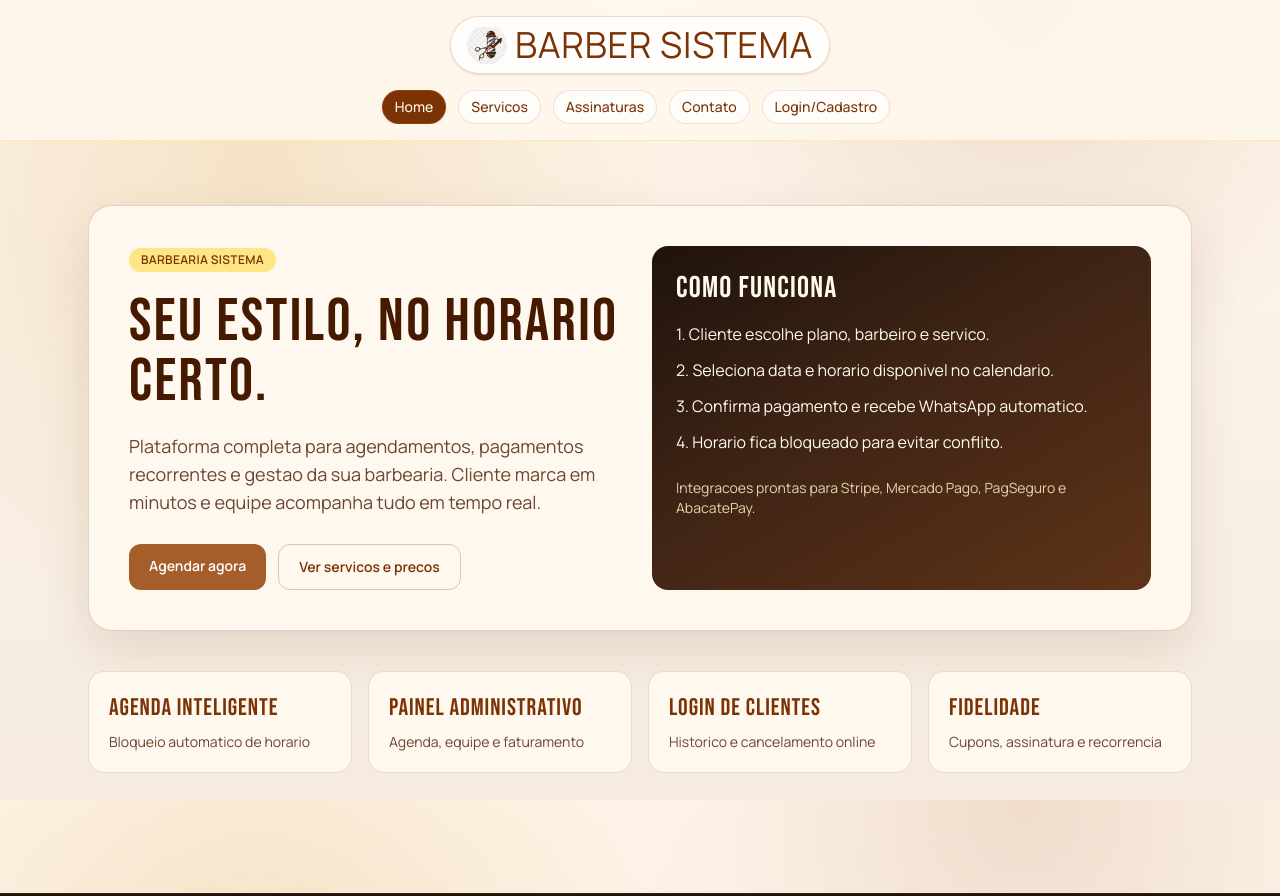
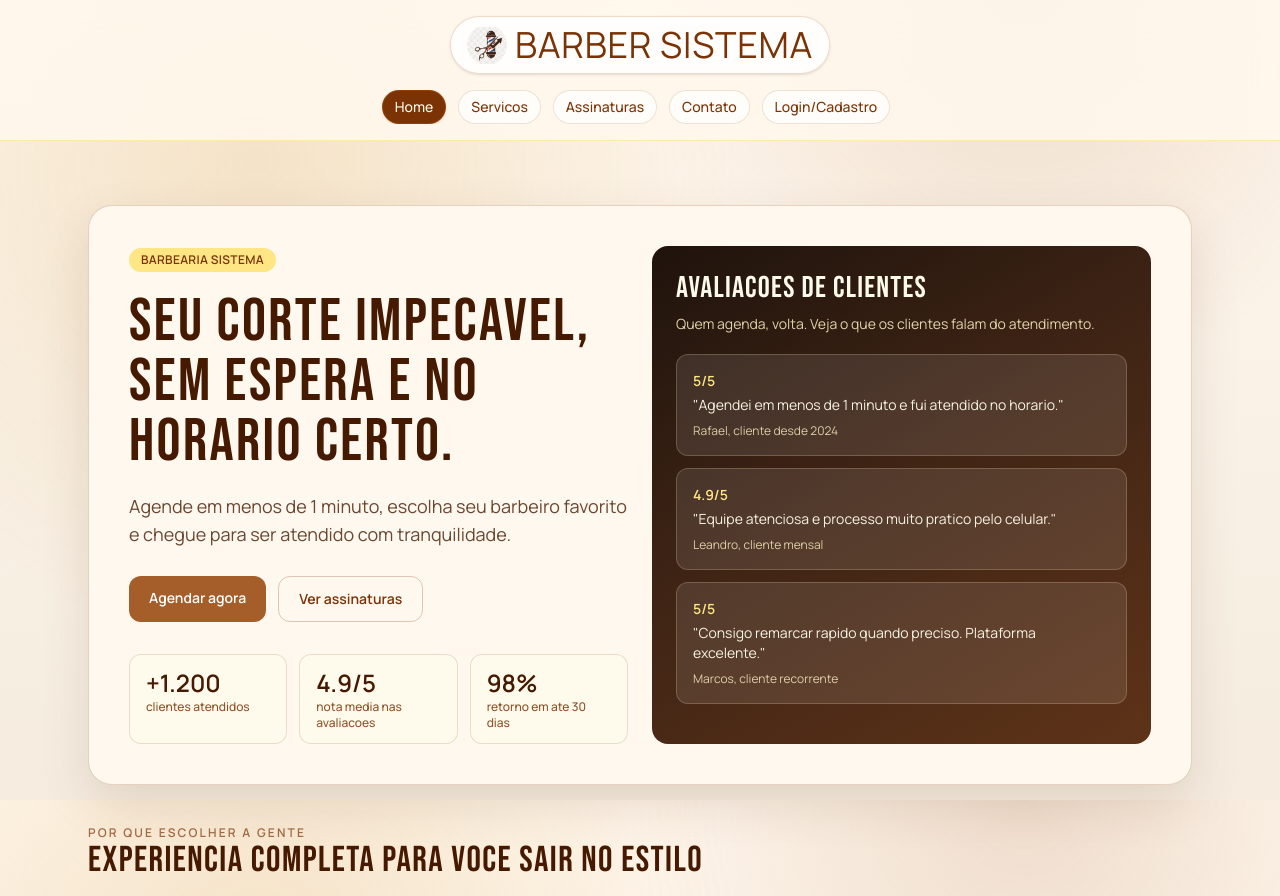
Before and after one commit to MTzica-TI/Sistema-de-Barbearia, a Next.js app: page / in a window 1280 px wide. Shown: the top 896 px of the page. Built offline with nearby package versions, Linux system fonts and the light colour scheme.

Commit message:
feat: atualizar conteúdo da página inicial com novas descrições e avaliações de clientes

```diff
--- a/src/app/page.tsx
+++ b/src/app/page.tsx
@@ -9,12 +9,11 @@ export default function Home() {
             BARBEARIA SISTEMA
           </p>
           <h1 className="text-5xl leading-none text-amber-950 sm:text-6xl">
-            Seu estilo, no horario certo.
+            Seu corte impecavel, sem espera e no horario certo.
           </h1>
           <p className="max-w-xl text-base text-amber-950/80 sm:text-lg">
-            Plataforma completa para agendamentos, pagamentos recorrentes e
-            gestao da sua barbearia. Cliente marca em minutos e equipe acompanha
-            tudo em tempo real.
+            Agende em menos de 1 minuto, escolha seu barbeiro favorito e
+            chegue para ser atendido com tranquilidade.
           </p>
           <div className="flex flex-wrap gap-3 pt-2">
             <Link
@@ -24,43 +23,95 @@ export default function Home() {
               Agendar agora
             </Link>
             <Link
-              href="/servicos"
+              href="/assinaturas"
               className="rounded-xl border border-amber-900/25 px-5 py-3 text-sm font-semibold text-amber-900 transition hover:bg-amber-100"
             >
-              Ver servicos e precos
+              Ver assinaturas
             </Link>
+          </div>
+          <div className="grid gap-3 pt-3 sm:grid-cols-3">
+            <div className="rounded-xl border border-amber-900/15 bg-amber-50/80 px-4 py-3">
+              <p className="text-2xl font-semibold text-amber-950">+1.200</p>
+              <p className="text-xs font-medium text-amber-900/85">clientes atendidos</p>
+            </div>
+            <div className="rounded-xl border border-amber-900/15 bg-amber-50/80 px-4 py-3">
+              <p className="text-2xl font-semibold text-amber-950">4.9/5</p>
+              <p className="text-xs font-medium text-amber-900/85">nota media nas avaliacoes</p>
+            </div>
+            <div className="rounded-xl border border-amber-900/15 bg-amber-50/80 px-4 py-3">
+              <p className="text-2xl font-semibold text-amber-950">98%</p>
+              <p className="text-xs font-medium text-amber-900/85">retorno em ate 30 dias</p>
+            </div>
           </div>
         </div>
         <div className="rounded-2xl bg-[linear-gradient(150deg,#1f130c,#3f2415_45%,#5e3318)] p-6 text-amber-50">
-          <h2 className="text-3xl">Como funciona</h2>
-          <ol className="mt-4 space-y-3 text-sm sm:text-base">
-            <li>1. Cliente escolhe plano, barbeiro e servico.</li>
-            <li>2. Seleciona data e horario disponivel no calendario.</li>
-            <li>3. Confirma pagamento e recebe WhatsApp automatico.</li>
-            <li>4. Horario fica bloqueado para evitar conflito.</li>
-          </ol>
-          <p className="mt-6 text-sm text-amber-100/85">
-            Integracoes prontas para Stripe, Mercado Pago, PagSeguro e
-            AbacatePay.
+          <h2 className="text-3xl">Avaliacoes de clientes</h2>
+          <p className="mt-2 text-sm text-amber-100/85">
+            Quem agenda, volta. Veja o que os clientes falam do atendimento.
           </p>
+
+          <div className="mt-5 space-y-3">
+            {[
+              [
+                "5/5",
+                "Agendei em menos de 1 minuto e fui atendido no horario.",
+                "Rafael, cliente desde 2024",
+              ],
+              [
+                "4.9/5",
+                "Equipe atenciosa e processo muito pratico pelo celular.",
+                "Leandro, cliente mensal",
+              ],
+              [
+                "5/5",
+                "Consigo remarcar rapido quando preciso. Plataforma excelente.",
+                "Marcos, cliente recorrente",
+              ],
+            ].map(([nota, comentario, autor]) => (
+              <article
+                key={autor}
+                className="rounded-xl border border-amber-100/20 bg-white/10 p-4"
+              >
+                <p className="text-sm font-semibold text-amber-200">{nota}</p>
+                <p className="mt-1 text-sm text-amber-50/95">"{comentario}"</p>
+                <p className="mt-2 text-xs text-amber-100/80">{autor}</p>
+              </article>
+            ))}
+          </div>
         </div>
       </div>
 
-      <div className="grid gap-4 sm:grid-cols-2 lg:grid-cols-4">
+      <div className="space-y-4">
+        <div className="flex items-end justify-between gap-4">
+          <div>
+            <p className="text-xs font-semibold tracking-[0.18em] text-amber-900/70">
+              POR QUE ESCOLHER A GENTE
+            </p>
+            <h2 className="text-3xl text-amber-950 sm:text-4xl">
+              Experiencia completa para voce sair no estilo
+            </h2>
+          </div>
+        </div>
+
+        <div className="grid gap-4 md:grid-cols-2 xl:grid-cols-4">
           {[
-          ["Agenda inteligente", "Bloqueio automatico de horario"],
-          ["Painel administrativo", "Agenda, equipe e faturamento"],
-          ["Login de clientes", "Historico e cancelamento online"],
-          ["Fidelidade", "Cupons, assinatura e recorrencia"],
-        ].map(([title, text]) => (
+            ["01", "Pontualidade de verdade", "Seu horario reservado para voce, sem fila e sem atraso."],
+            ["02", "Barbeiros especialistas", "Profissionais experientes em degradê, tesoura e acabamento."],
+            ["03", "Conforto do inicio ao fim", "Ambiente climatizado, atendimento atencioso e cafe por conta da casa."],
+            ["04", "Facilidade no pagamento", "Pix, cartao e dinheiro com confirmacao rapida no agendamento."],
+          ].map(([index, title, text]) => (
             <article
               key={title}
-            className="rounded-2xl border border-amber-900/15 bg-[var(--surface)] p-5"
+              className="group rounded-2xl border border-amber-900/15 bg-[var(--surface)] p-5 transition hover:-translate-y-1 hover:border-amber-800/30 hover:shadow-[0_14px_30px_rgba(90,45,12,0.12)]"
             >
-            <h3 className="text-2xl text-amber-900">{title}</h3>
-            <p className="mt-2 text-sm text-amber-950/80">{text}</p>
+              <p className="inline-flex rounded-full bg-amber-200 px-3 py-1 text-xs font-semibold text-amber-900">
+                {index}
+              </p>
+              <h3 className="mt-3 text-2xl text-amber-900">{title}</h3>
+              <p className="mt-2 text-sm leading-relaxed text-amber-950/80">{text}</p>
             </article>
           ))}
+        </div>
       </div>
     </section>
   );
```
Lines whose indentation alone changed are shown as unchanged.
